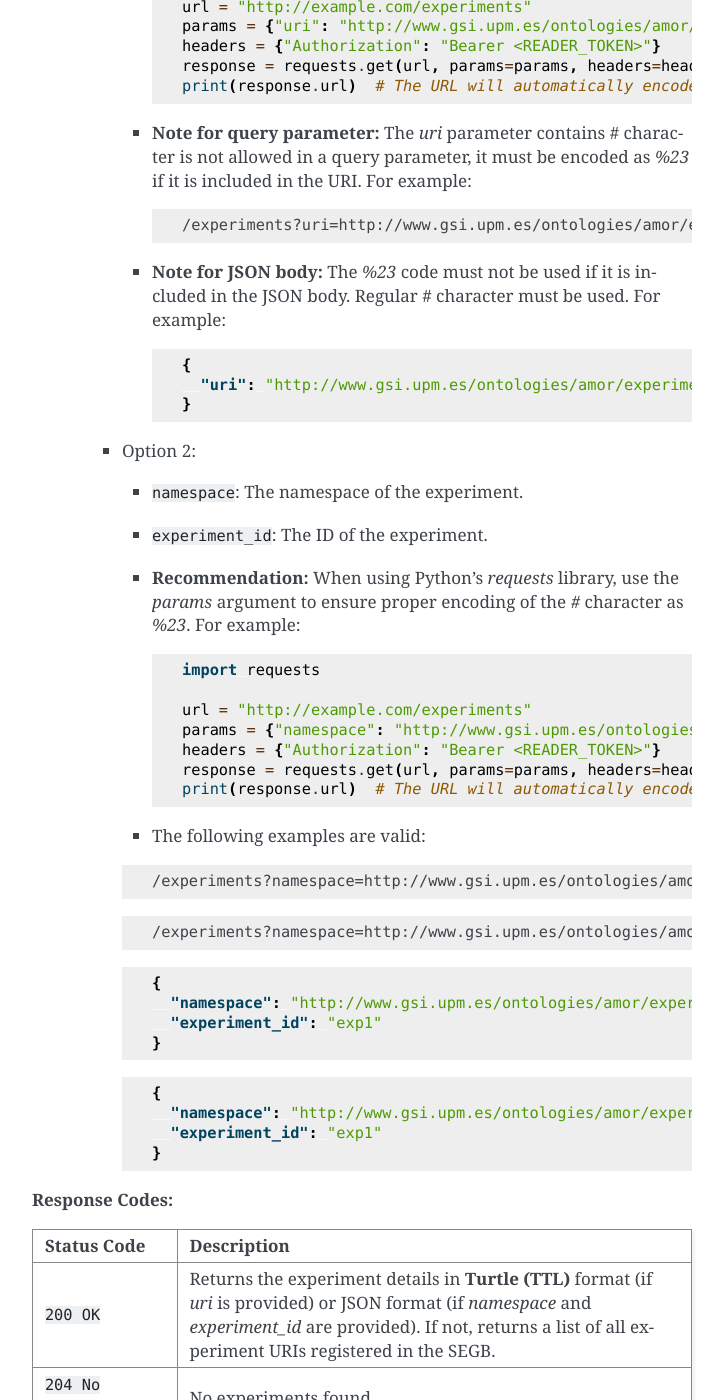
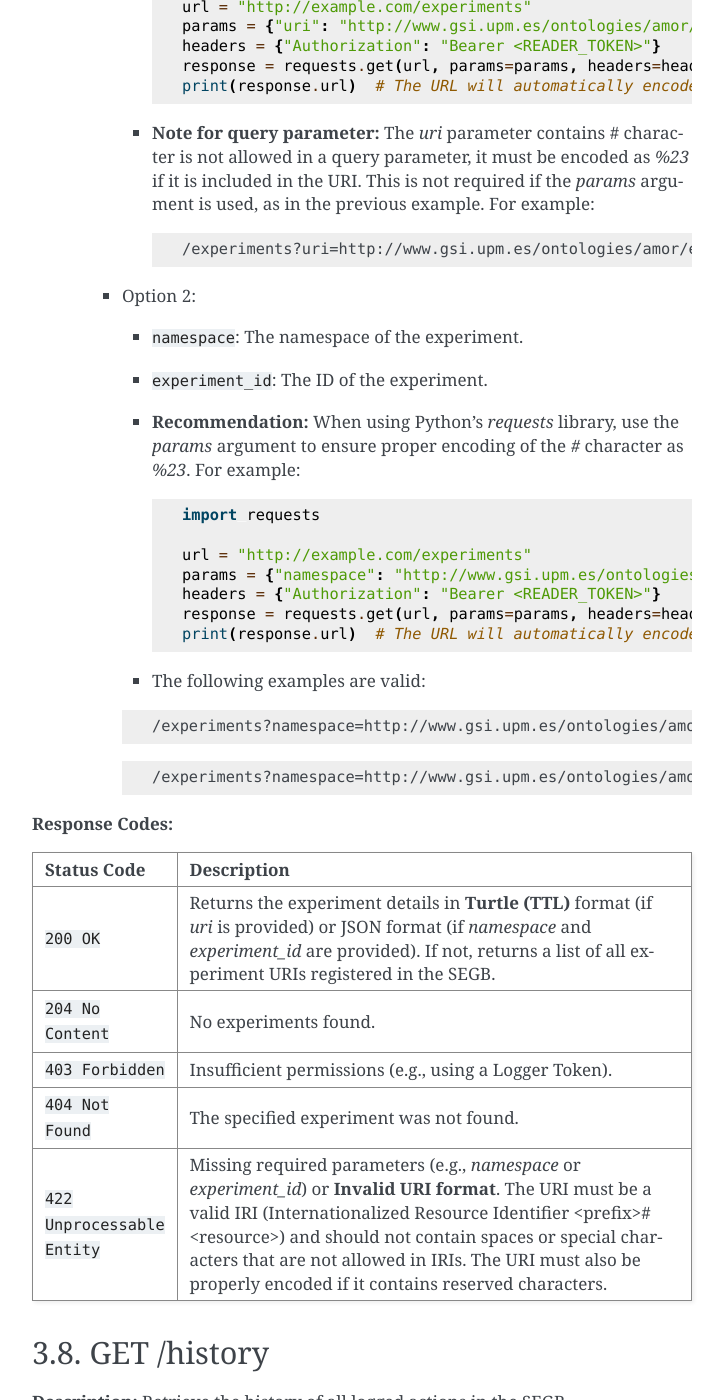
Before and after one commit to Pokoyokjk/TFG_Gloria, a Sphinx documentation site: the page built from docs/3_api_documentation.rst, in a window 1280 px wide and 1400 px high, scrolled down 5067 px. Shown: the whole window, without its empty margins (388-1112 px from the left). Built offline with Sphinx 7.4.7, drawn with Linux system fonts in a browser that asks for light colours; some of the changed text lies outside the part shown.

Commit message:
Adapting docs to non JSON body in GETs

```diff
--- a/docs/3_api_documentation.rst
+++ b/docs/3_api_documentation.rst
@@ -216,7 +216,7 @@ Retrieve a list of all experiments registered or information about a specific ex
 
   - Retrieving information about a specific experiment can be done in two ways:
 
-    - **Note:** Any of the following alternatives can be used to specify the experiment, both in as a query parameter or as JSON body.
+    - **Note:** Any of the following alternatives can be used to specify the experiment in query parameters.
 
     - Option 1:
 
@@ -236,19 +236,11 @@ Retrieve a list of all experiments registered or information about a specific ex
          response = requests.get(url, params=params, headers=headers)
          print(response.url)  # The URL will automatically encode # as %23
 
-      - **Note for query parameter:** The `uri` parameter contains # character is not allowed in a query parameter, it must be encoded as `%23` if it is included in the URI. For example:
+      - **Note for query parameter:** The `uri` parameter contains # character is not allowed in a query parameter, it must be encoded as `%23` if it is included in the URI. This is not required if the `params` argument is used, as in the previous example. For example:
 
         .. code-block:: text
 
            /experiments?uri=http://www.gsi.upm.es/ontologies/amor/experiments/execution/ns%23exp1
-
-      - **Note for JSON body:** The `%23` code must not be used if it is included in the JSON body. Regular # character must be used. For example:
-
-        .. code-block:: json
-
-           {
-             "uri": "http://www.gsi.upm.es/ontologies/amor/experiments/execution/ns#exp1"
-           }
 
     - Option 2:
 
@@ -278,20 +270,6 @@ Retrieve a list of all experiments registered or information about a specific ex
 
          /experiments?namespace=http://www.gsi.upm.es/ontologies/amor/experiments/execution/ns%23&experiment_id=exp1
 
-      .. code-block:: json
-
-         {
-           "namespace": "http://www.gsi.upm.es/ontologies/amor/experiments/execution/ns",
-           "experiment_id": "exp1"
-         }
-
-      .. code-block:: json
-
-         {
-           "namespace": "http://www.gsi.upm.es/ontologies/amor/experiments/execution/ns#",
-           "experiment_id": "exp1"
-         }
-
 **Response Codes:**
 
 .. list-table::
@@ -309,7 +287,7 @@ Retrieve a list of all experiments registered or information about a specific ex
    * - ``404 Not Found``
      - The specified experiment was not found.
    * - ``422 Unprocessable Entity``
-     - Missing required parameters (e.g., `namespace` or `experiment_id`).
+     - Missing required parameters (e.g., `namespace` or `experiment_id`) or **Invalid URI format**. The URI must be a valid IRI (Internationalized Resource Identifier <prefix>#<resource>) and should not contain spaces or special characters that are not allowed in IRIs. The URI must also be properly encoded if it contains reserved characters.
 
 3.8. GET /history
 ------------------
```
Also changed, not shown: 11 other files.
